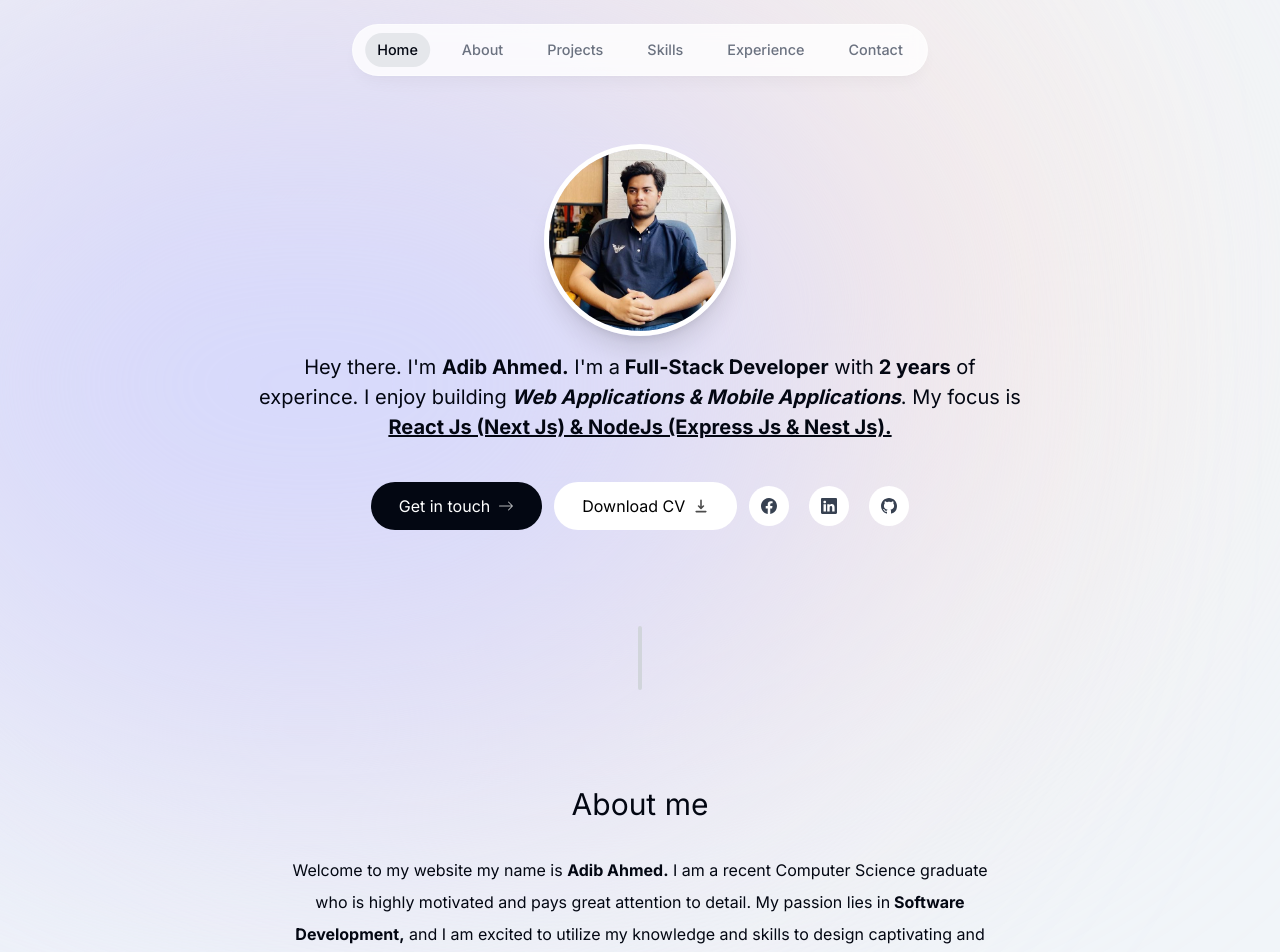
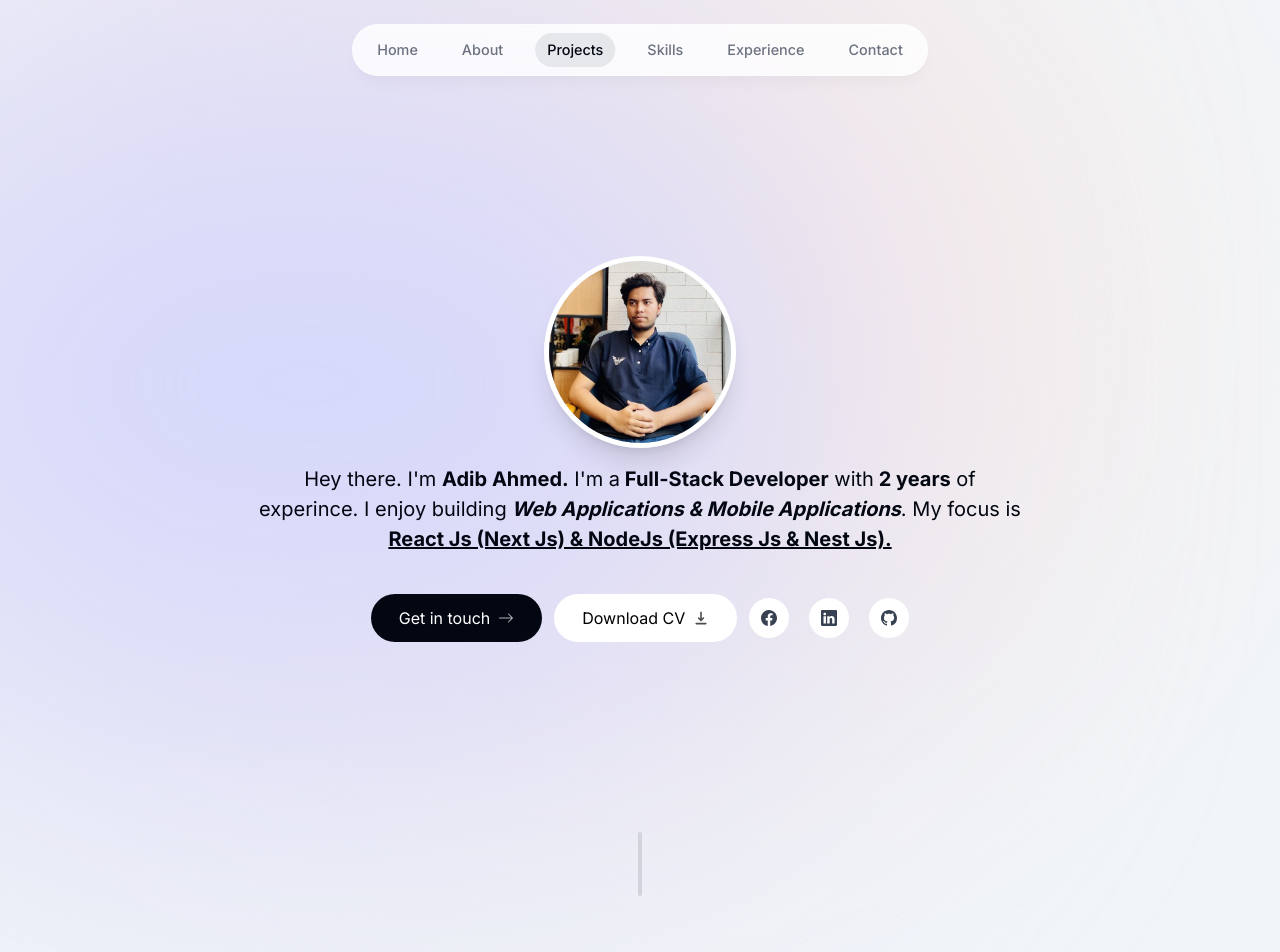
Before and after one commit to AdibAhmed317/portfolio-nextjs, a Next.js app: page / in a window 1280 px wide. Shown: the top 952 px of the page. Built offline with nearby package versions, Linux system fonts and the light colour scheme.

Commit message:
auto active navbar

```diff
--- a/app/page.tsx
+++ b/app/page.tsx
@@ -9,6 +9,7 @@ export default function Home() {
       <Intro />
       <SectionDevider />
       <About />
+      <SectionDevider />
       <Projects />
     </main>
   );
--- a/components/About.tsx
+++ b/components/About.tsx
@@ -1,19 +1,31 @@
 'use client';
 
-import React from 'react';
+import React, { useEffect } from 'react';
 import SectionHeading from './SectionHeading';
 import { motion } from 'framer-motion';
+import { useInView } from 'react-intersection-observer';
+import { useActiveSectionContext } from '@/context/active-section-context';
 
 const About = () => {
+  const { ref, inView } = useInView({ threshold: 0.75 });
+  const { setActiveSection } = useActiveSectionContext();
+
+  useEffect(() => {
+    if (inView) {
+      setActiveSection('About');
+    }
+  }, [inView, setActiveSection]);
+
   return (
     <motion.section
+      ref={ref}
       id='about'
       initial={{ opacity: 0, y: -100 }}
       animate={{ opacity: 1, y: 0 }}
       transition={{
         delay: 0.175,
       }}
-      className='mb-28 max-w-[45rem] text-center leading-8 scroll-mt-28'>
+      className='mb-28 md:mb-0 max-w-[45rem] text-center leading-8 scroll-mt-28 h-auto md:h-[35vh] justify-center items-center flex flex-col'>
       <SectionHeading title={'About me'} />
       <p className=''>
         Welcome to my website my name is{' '}
--- a/components/Intro.tsx
+++ b/components/Intro.tsx
@@ -1,18 +1,32 @@
 'use client';
 
 import Image from 'next/image';
-import React from 'react';
+import React, { useEffect } from 'react';
 import intro from '@/public/assets/intro.jpg';
 import { motion } from 'framer-motion';
 import Link from 'next/link';
 import { BsArrowRight, BsFacebook, BsLinkedin, BsGithub } from 'react-icons/bs';
 import { HiDownload } from 'react-icons/hi';
+import { useInView } from 'react-intersection-observer';
+import { useActiveSectionContext } from '@/context/active-section-context';
 
 const Intro = () => {
+  const { ref, inView } = useInView({
+    threshold: 0.5,
+  });
+  const { setActiveSection } = useActiveSectionContext();
+
+  useEffect(() => {
+    if (inView) {
+      setActiveSection('Home');
+    }
+  }, [inView, setActiveSection]);
+
   return (
     <section
+      ref={ref}
       id='home'
-      className='mb-28 max-w-[50rem] text-center sm:mb-0 scroll-mt-36'>
+      className='mb-28 md:mb-0 max-w-[50rem] text-center sm:mb-0 scroll-mt-36 h-auto md:h-[60vh] mt-auto md:mt-28'>
       <div className='flex items-center justify-center'>
         <div>
           <motion.div
--- a/components/Navbar.tsx
+++ b/components/Navbar.tsx
@@ -1,6 +1,6 @@
 'use client';
 
-import React, { useContext, useState } from 'react';
+import React from 'react';
 import { motion } from 'framer-motion';
 import { links } from '@/lib/data';
 import Link from 'next/link';
--- a/components/Projects.tsx
+++ b/components/Projects.tsx
@@ -1,11 +1,24 @@
-import React from 'react';
+'use client';
+
+import React, { useEffect } from 'react';
 import SectionHeading from './SectionHeading';
 import { projectsData } from '@/lib/data';
 import ProjectCard from './ProjectCard';
+import { useActiveSectionContext } from '@/context/active-section-context';
+import { useInView } from 'react-intersection-observer';
 
 const Projects = () => {
+  const { ref, inView } = useInView({ threshold: 0.2 });
+  const { setActiveSection } = useActiveSectionContext();
+
+  useEffect(() => {
+    if (inView) {
+      setActiveSection('Projects');
+    }
+  }, [inView, setActiveSection]);
+
   return (
-    <section id='projects' className='text-center scroll-mt-28'>
+    <section ref={ref} id='projects' className='text-center scroll-mt-28'>
       <SectionHeading title='My Projects' />
       <div>
         {projectsData.map((project, index) => (
```
